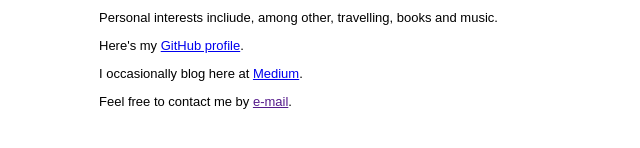
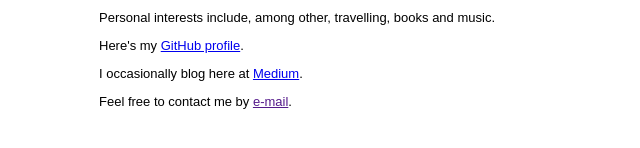
Before and after one commit to alexeykomov/alexeykomov.github.io, a website: page index.jade in a window 1280 px wide. Shown: the part 462-610 px from the top of the page, 311-951 px from the left. Drawn offline with nearby package versions, Linux system fonts and the light colour scheme; files that its build step writes are made by us from their sources.

Commit message:
Fix: typo.

```diff
--- a/index.jade
+++ b/index.jade
@@ -49,7 +49,7 @@ html(lang='en')
             li.
               Challenging problems on the edge of what is possible in Web platform.
         p.
-          Personal interests incliude, among other, travelling, books and music.
+          Personal interests include, among other, travelling, books and music.
         p
           span.
             Here's my&nbsp;
```
